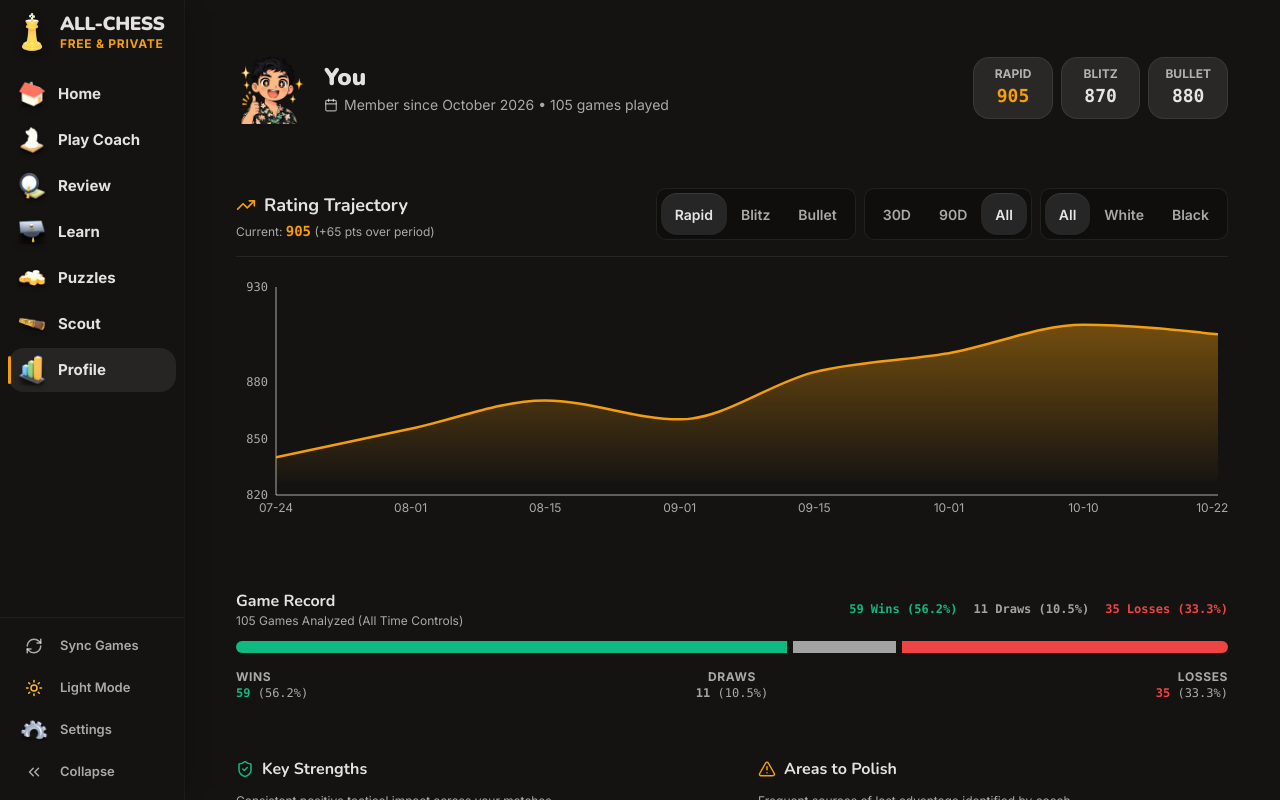
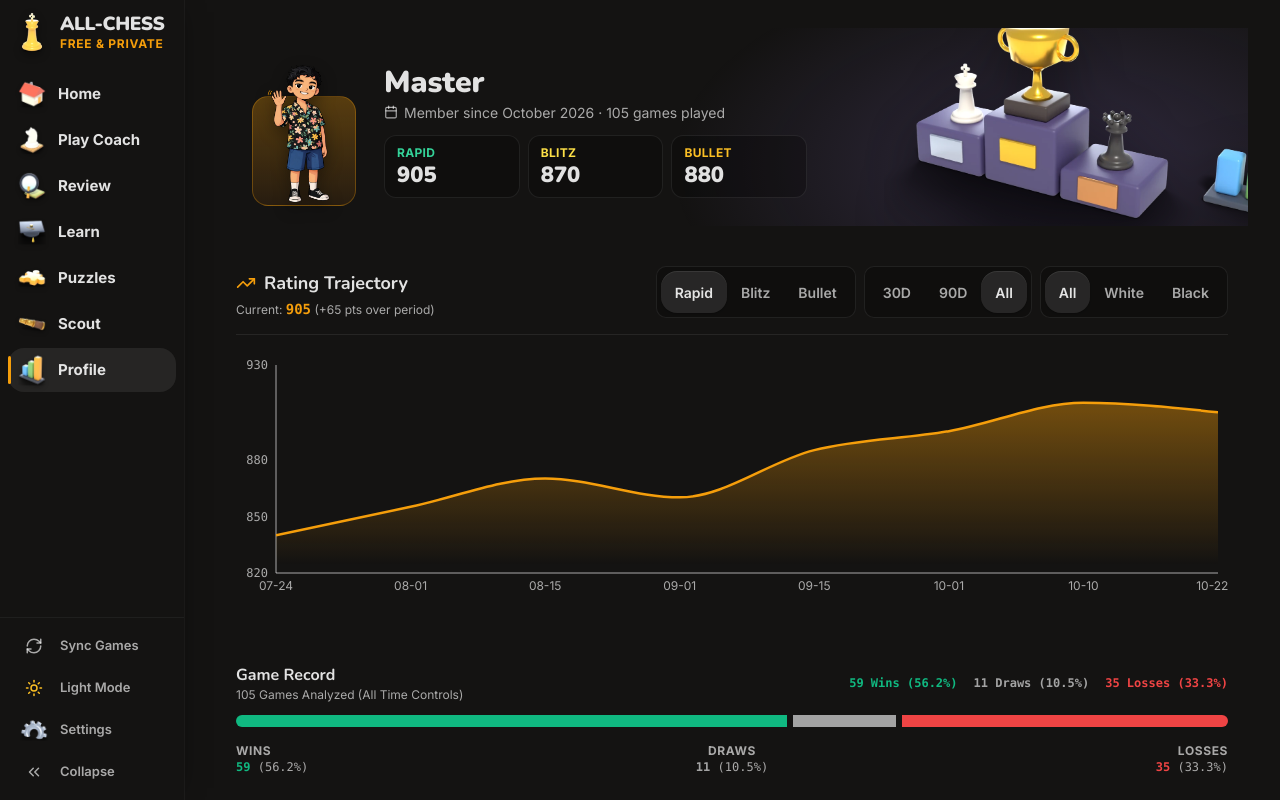
Before and after one commit to rogeralukka/ALL-CHESS, a React (Vite) app in the folder frontend/: page /profile in a window 1280 px wide. Built offline with nearby package versions, Linux system fonts and the light colour scheme.

Commit message:
Add files via upload

```diff
--- a/frontend/src/features/profile/Profile.tsx
+++ b/frontend/src/features/profile/Profile.tsx
@@ -1,7 +1,7 @@
 import React, { useState } from 'react';
 import { Card } from '@/components/Card';
+import { PageContainer } from '@/components/PageHeader';
 import { Segmented } from '@/components/Segmented';
-import { CoachAvatar } from '@/features/coach/CoachAvatar';
 import { StatsSections } from './StatsSections';
 import { FriendsCompare } from './FriendsCompare';
 import { MOCK_RATING_HISTORY } from '@/data/mock/mockStats';
@@ -36,37 +36,44 @@ export const Profile: React.FC = () => {
   const ratingDelta = currentRating - chartData[0].rating;
 
   return (
-    <div className="p-4 md:p-8 max-w-5xl mx-auto space-y-6 min-w-0 w-full max-w-full overflow-x-hidden">
-      {/* Header Profile Card */}
-      <Card className="p-4 min-w-0 w-full">
-        <div className="flex flex-col sm:flex-row items-start sm:items-center justify-between gap-4 min-w-0 w-full">
-          <div className="flex items-center gap-4 min-w-0">
-            <CoachAvatar expression="thumbsup" mode="bust" size={72} />
-            <div className="min-w-0">
-              <h1 className="text-2xl font-black font-display text-theme-text truncate">You</h1>
-              <p className="text-sm text-theme-muted mt-0.5 flex items-center gap-1.5 flex-wrap">
-                <Calendar size={14} className="flex-shrink-0" />
-                <span>Member since October 2026 • 105 games played</span>
+    <PageContainer>
+      {/* Profile hero */}
+      <section className="panel relative overflow-hidden" data-testid="profile-hero">
+        <div aria-hidden="true" className="absolute inset-0 pointer-events-none" style={{ background: 'radial-gradient(560px 300px at 82% 70%, rgba(167,139,250,0.2), transparent 70%)' }} />
+        <img
+          src="/assets/ui/hero_profile.webp"
+          alt=""
+          aria-hidden="true"
+          className="hidden lg:block absolute right-[-10px] bottom-[-26px] h-[118%] pointer-events-none"
+          style={{ filter: 'drop-shadow(0 18px 24px rgba(0,0,0,.45))' }}
+        />
+        <div className="relative p-5 md:p-7 flex flex-col sm:flex-row sm:items-end gap-5 lg:max-w-[60%]">
+          <div className="relative flex-shrink-0 w-[120px] h-[150px] -mb-2">
+            <div className="absolute inset-x-2 bottom-0 h-[110px] rounded-2xl bg-gradient-to-b from-amber-500/30 to-amber-600/10 border border-amber-500/30" />
+            <img src="/assets/coach/coach_wave_full.webp" alt="Your avatar" className="relative w-full h-full object-contain object-bottom" style={{ filter: 'drop-shadow(0 6px 8px rgba(0,0,0,.4))' }} />
+          </div>
+          <div className="flex-1 min-w-0 space-y-3">
+            <div>
+              <h1 className="text-[30px] font-black font-display text-theme-text leading-tight">Master</h1>
+              <p className="text-[14px] text-theme-muted flex items-center gap-1.5">
+                <Calendar size={14} /> Member since October 2026 · 105 games played
               </p>
             </div>
-          </div>
-
-          <div className="grid grid-cols-3 gap-2 w-full sm:w-auto flex-shrink-0">
-            <div className="px-3 sm:px-4 py-2 rounded-lg bg-theme-raised border border-theme-border text-center">
-              <div className="text-xs uppercase font-bold text-theme-muted">Rapid</div>
-              <div className="text-lg font-black font-mono tabular-nums text-amber-500">905</div>
-            </div>
-            <div className="px-3 sm:px-4 py-2 rounded-lg bg-theme-raised border border-theme-border text-center">
-              <div className="text-xs uppercase font-bold text-theme-muted">Blitz</div>
-              <div className="text-lg font-black font-mono tabular-nums text-theme-text">870</div>
-            </div>
-            <div className="px-3 sm:px-4 py-2 rounded-lg bg-theme-raised border border-theme-border text-center">
-              <div className="text-xs uppercase font-bold text-theme-muted">Bullet</div>
-              <div className="text-lg font-black font-mono tabular-nums text-theme-text">880</div>
+            <div className="grid grid-cols-3 gap-2 max-w-md">
+              {[
+                ['Rapid', 905, '#34d399'],
+                ['Blitz', 870, '#fde047'],
+                ['Bullet', 880, '#fbbf24'],
+              ].map(([m, r, c]) => (
+                <div key={m as string} className="rounded-xl bg-black/[0.06] dark:bg-black/25 border border-theme-border px-3 py-2">
+                  <div className="text-[12px] font-bold uppercase tracking-wide" style={{ color: c as string }}>{m}</div>
+                  <div className="text-[22px] font-black font-display tabular-nums text-theme-text leading-tight">{r}</div>
+                </div>
+              ))}
             </div>
           </div>
         </div>
-      </Card>
+      </section>
 
       {/* Rating History Graph */}
       <Card className="p-4 space-y-3 min-w-0 w-full">
@@ -176,7 +183,7 @@ export const Profile: React.FC = () => {
 
       {/* Friends Comparison */}
       <FriendsCompare />
-    </div>
+    </PageContainer>
   );
 };
 export default Profile;
```
